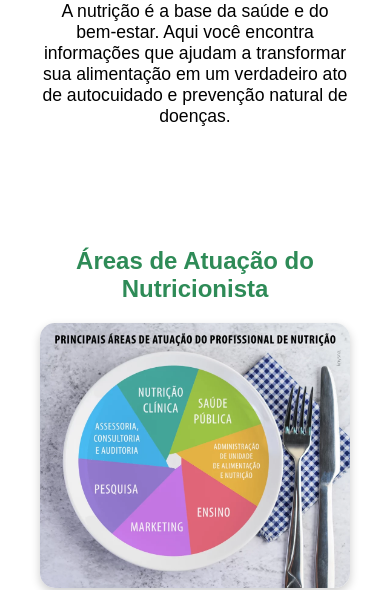
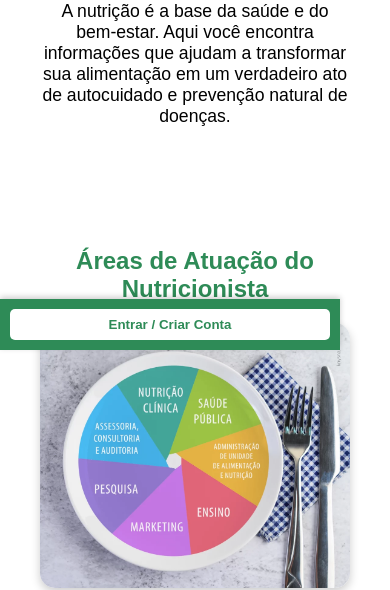
Before and after one commit to NutriAmorim/loja_nutri_novo, a Django app: page / in a window 390 px wide. Shown: the part 494-1084 px from the top of the page. Run offline with Django 5.2, Linux system fonts and the light colour scheme.

Commit message:
Fix: botão 'Entrar / Criar Conta' fixo na base da sidebar no mobile

```diff
--- a/loja_app/templates/base.html
+++ b/loja_app/templates/base.html
@@ -142,7 +142,7 @@
             text-decoration: underline;
         }
 
-        .sidebar .login-button {
+        .login-button {
             background-color: white;
             color: #2E8B57;
             border: none;
@@ -172,6 +172,10 @@
                 margin-left: 270px;
                 padding-top: 80px;
             }
+
+            .login-mobile-fixed {
+                display: none !important;
+            }
         }
 
         /* 🔧 Ajuste da barra de pesquisa para mobile */
@@ -184,7 +188,29 @@
             }
 
             .search-form {
-                max-width: 280px; /* Reduzido pra caber na tela */
+                max-width: 280px;
+            }
+
+            .login-mobile-fixed {
+                display: block;
+                position: fixed;
+                bottom: 0;
+                left: 0;
+                width: 90%;
+                max-width: 320px;
+                padding: 10px;
+                background-color: #2E8B57;
+                box-shadow: 0 -2px 6px rgba(0, 0, 0, 0.2);
+                z-index: 1100;
+            }
+
+            .login-mobile-fixed .login-button {
+                width: 100%;
+                margin-top: 0;
+            }
+
+            .sidebar {
+                padding-bottom: 70px; /* espaço extra para o botão fixo */
             }
         }
     </style>
@@ -227,7 +253,10 @@
             <li><a href="#">Pets</a></li>
             <li><a href="#">Alimentos</a></li>
         </ul>
+    </div>
 
+    <!-- Botão fixo no mobile -->
+    <div class="login-mobile-fixed">
         <button class="login-button" onclick="login()">Entrar / Criar Conta</button>
     </div>
 
```
